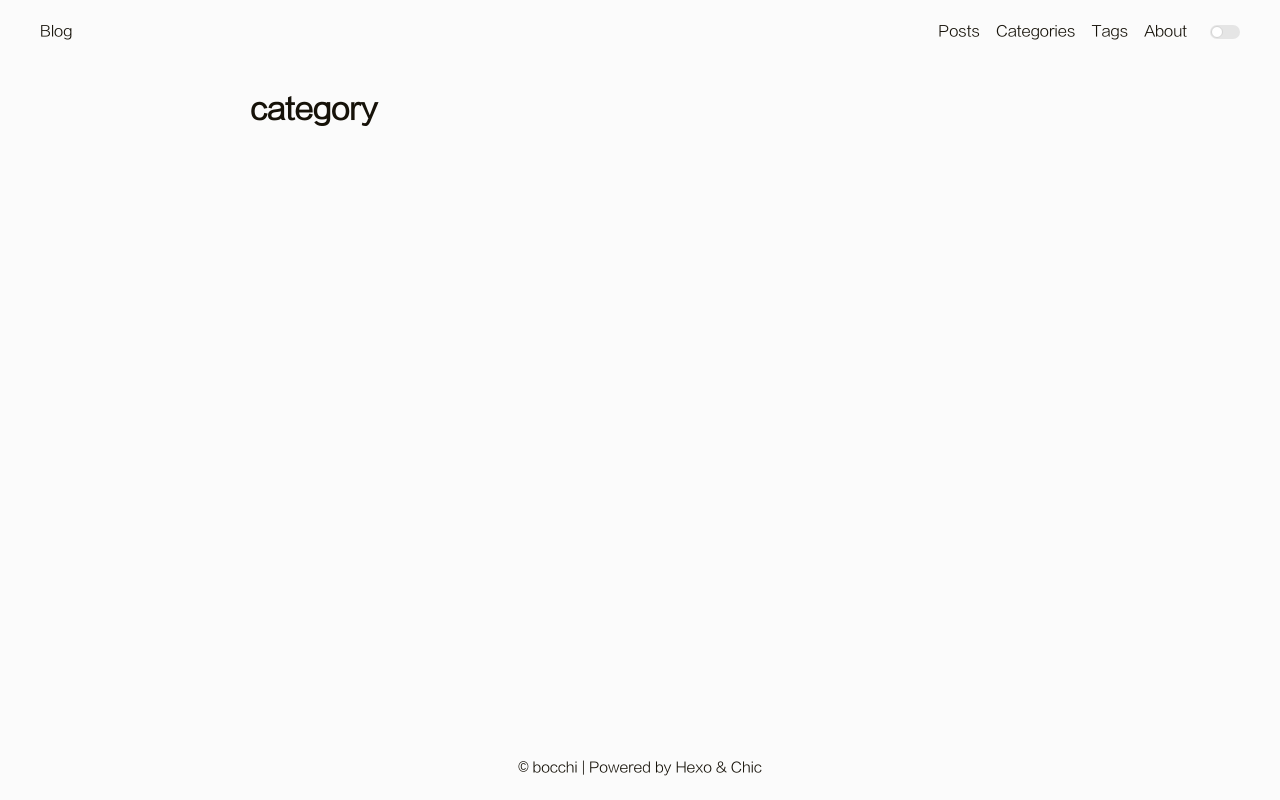
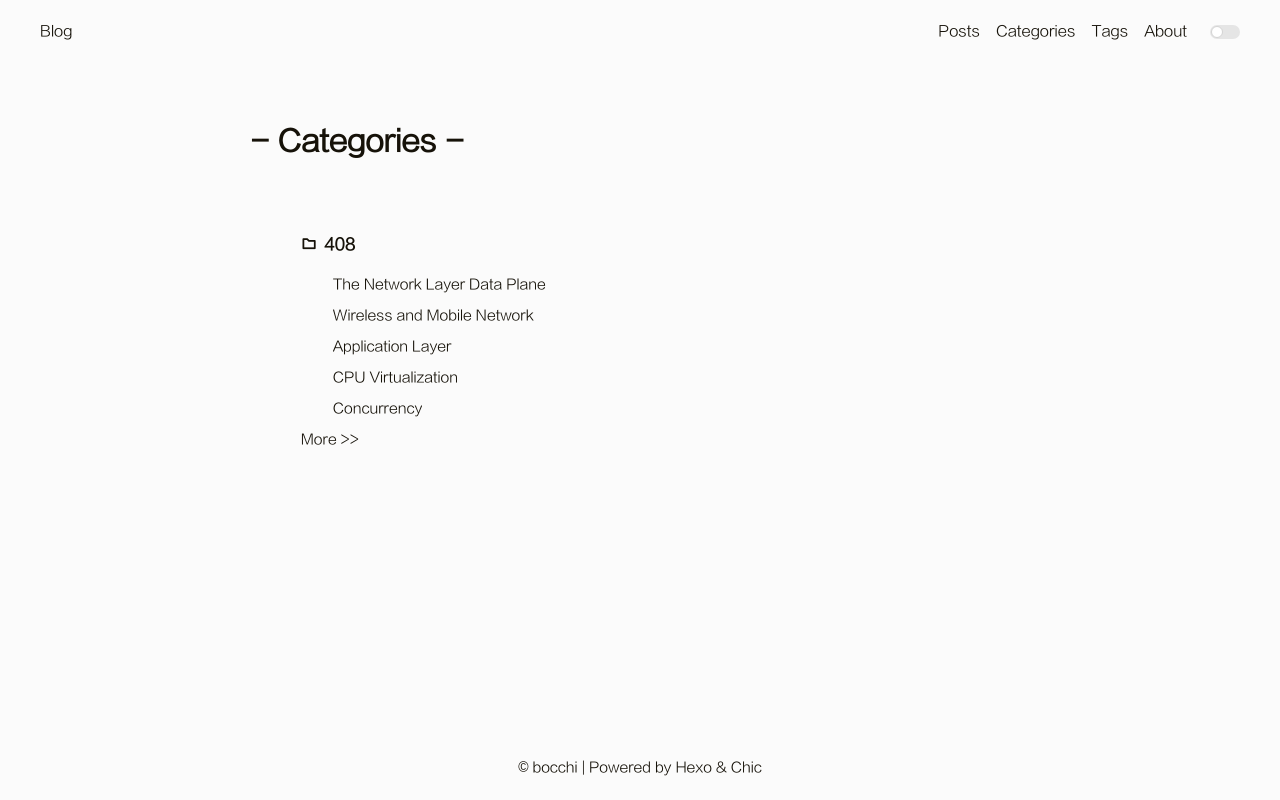
Before and after one commit to bocchi03/bocchi03.github.io, a plain HTML site: page category/index.html in a window 1280 px wide. Drawn offline with Linux system fonts and the light colour scheme.

Commit message:
Site updated: 2025-06-09 19:48:44

```diff
--- a/category/index.html
+++ b/category/index.html
@@ -13,7 +13,7 @@
 
 
 
-<title>category | Hexo</title>
+<title>category | my-Blog</title>
 
 
 
@@ -131,16 +131,87 @@
     }
 </script>
             <div class="main">
-                <div class="container">
-    <article class="post-wrap page">
 
-        <h2 class="post-title">category</h2>
 
-        <section class="post-content">
 
-        </section>
-    </article>
-</div>
+
+    <div class="container">
+        <div class="post-wrap categories">
+            <h2 class="post-title">-&nbsp;Categories&nbsp;-</h2>
+            <div class="categories-card">
+
+
+                    <div class="card-item">
+                        <div class="categories">
+                            <a href="/categories/408/">
+                                <h3>
+                                    <i class="iconfont icon-category" style="padding-right:3px"></i>
+                                    408
+                                </h3>
+                            </a>
+
+
+
+                                    <article class="archive-item">
+                                        <a class="archive-item-link"
+                                           href="/2025/06/09/The%20Network%20Layer%20Data%20Plane/">The Network Layer Data Plane</a>
+                                    </article>
+
+
+
+
+                                    <article class="archive-item">
+                                        <a class="archive-item-link"
+                                           href="/2025/06/09/Wireless%20and%20Mobile%20Network/">Wireless and Mobile Network</a>
+                                    </article>
+
+
+
+
+                                    <article class="archive-item">
+                                        <a class="archive-item-link"
+                                           href="/2025/06/09/Application%20Layer/">Application Layer</a>
+                                    </article>
+
+
+
+
+                                    <article class="archive-item">
+                                        <a class="archive-item-link"
+                                           href="/2025/06/09/CPU%20Virtualization/">CPU Virtualization</a>
+                                    </article>
+
+
+
+
+                                    <article class="archive-item">
+                                        <a class="archive-item-link"
+                                           href="/2025/06/09/Concurrency/">Concurrency</a>
+                                    </article>
+
+
+
+
+
+
+
+
+
+
+
+
+
+
+
+                                <a class="more-post-link" href="/categories/408/">More >></a>
+
+                        </div>
+                    </div>
+
+            </div>
+
+        </div>
+    </div>
 
             </div>
             <footer id="footer" class="footer">
```
Also changed, not shown: 2025/06/05/hello-world/index.html (+1 -1 lines), 2025/06/09/Application Layer/index.html (+1 -1 lines), 2025/06/09/CPU Virtualization/index.html (+1 -1 lines), 2025/06/09/Concurrency/index.html (+1 -1 lines), 2025/06/09/Link Layer/index.html (+1 -1 lines), 2025/06/09/Memery Virtualization/index.html (+1 -1 lines), 2025/06/09/Network/index.html (+1 -1 lines), 2025/06/09/Persistence/index.html (+1 -1 lines), 2025/06/09/The Network Layer Data Plane/index.html (+1 -1 lines), 2025/06/09/Wireless and Mobile Network/index.html (+1 -1 lines), archives/2025/06/index.html (+1 -1 lines), archives/2025/index.html (+1 -1 lines), archives/index.html (+1 -1 lines), categories/408/index.html (+1 -1 lines), 5 more files.
